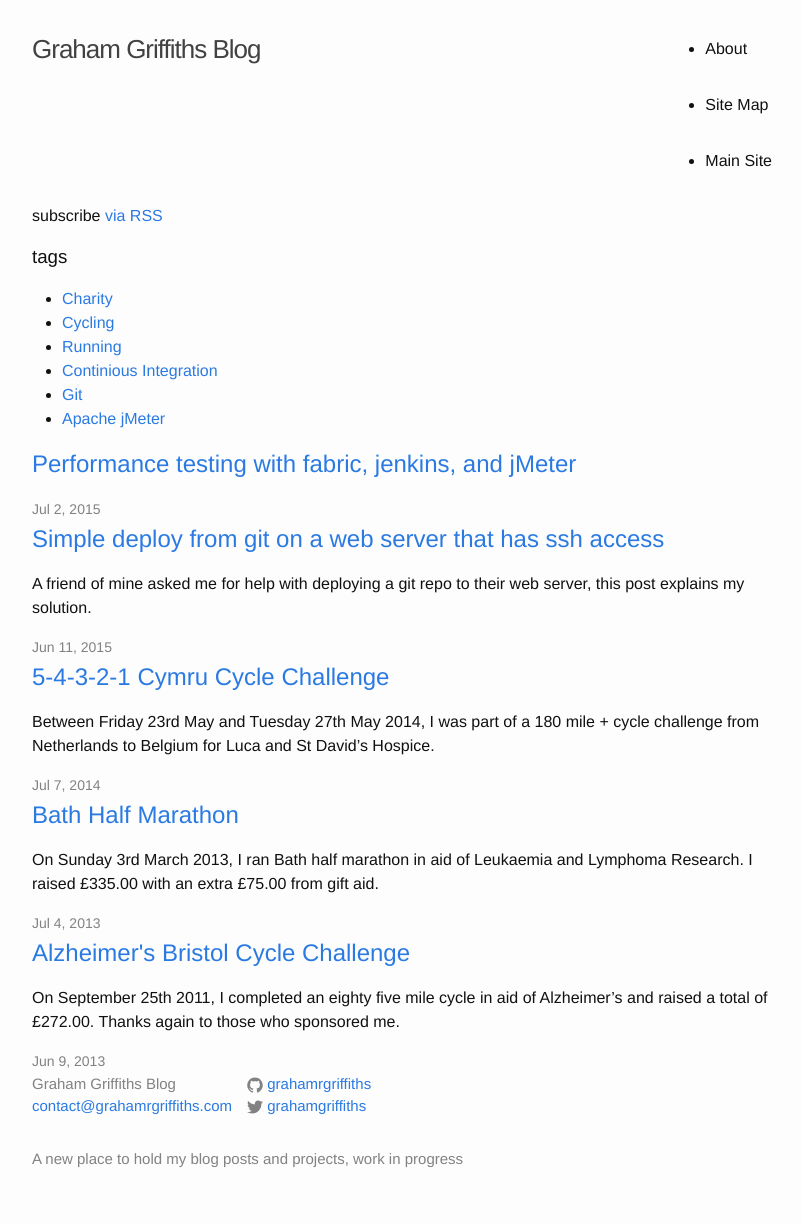
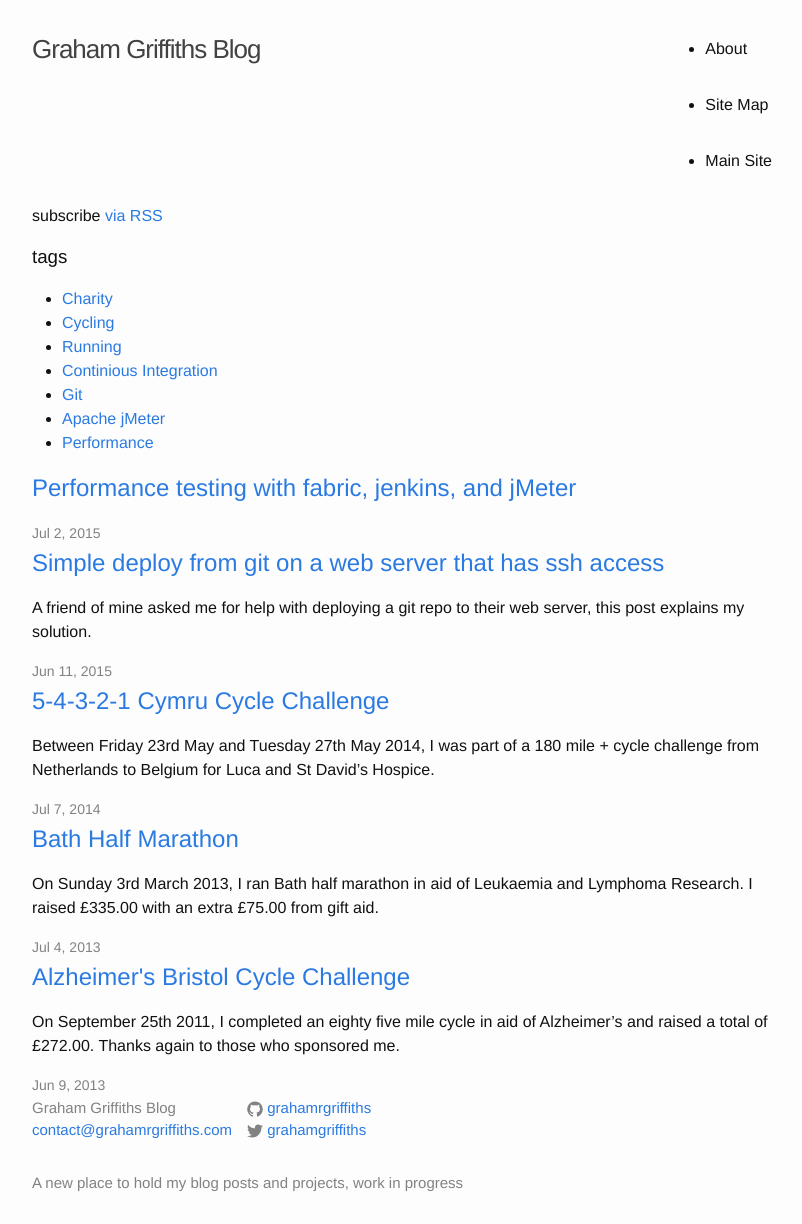
Before and after one commit to grahamrgriffiths/grahamrgriffiths.github.io, a Jekyll site: the page built from index.html, in a window 1280 px wide. Shown: the whole page, without its empty margins (238-1040 px from the left). Built offline with Jekyll 4.4.1, drawn with Linux system fonts in a browser that asks for light colours; nearby versions of some CDN libraries; before the commit the page ends 1200 px from its top, so only the background shows below that.

Commit message:
performance tag

```diff
--- a/_data/tags.yml
+++ b/_data/tags.yml
@@ -15,3 +15,6 @@
 
 - slug: jMeter
   name: Apache jMeter
+
+- slug: performance
+  name: Performance
```
